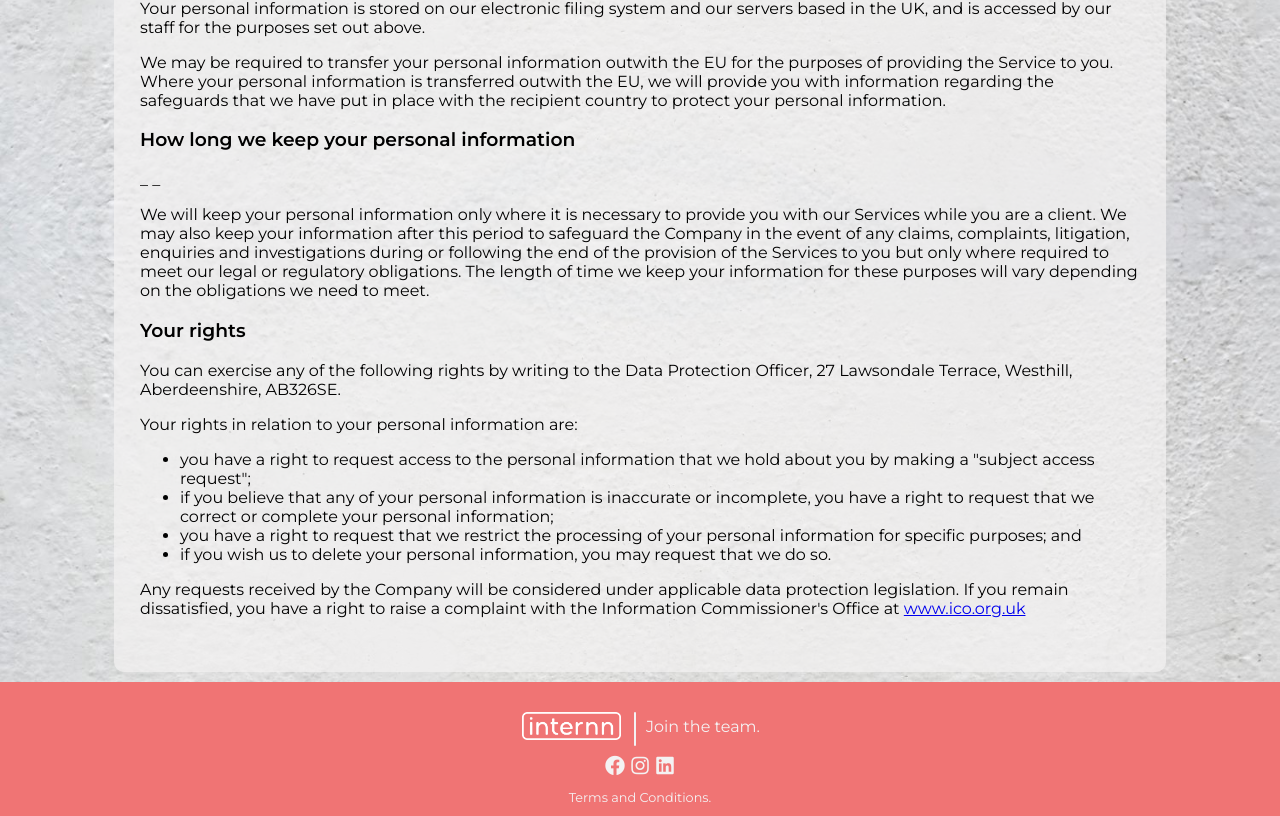
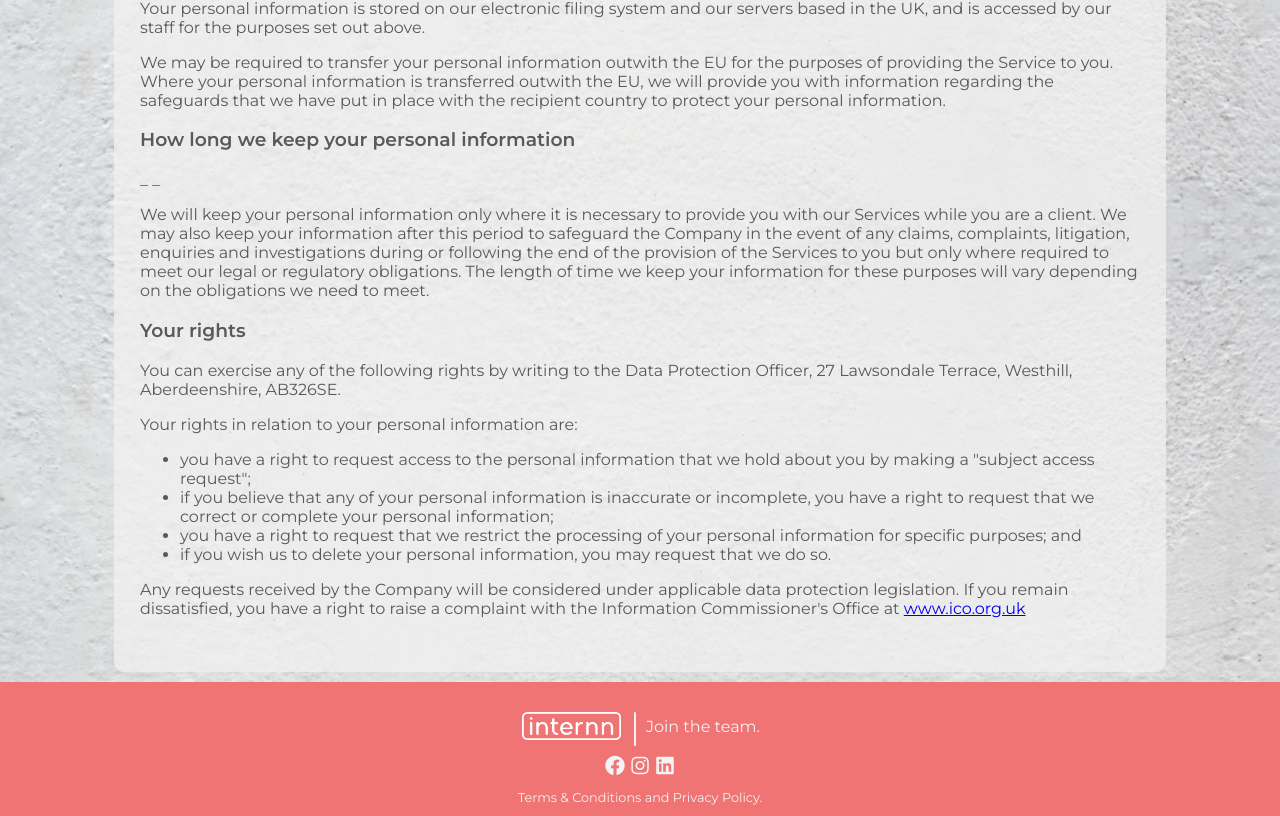
Before and after one commit to SamKelsey/internn-react-app, a React (Create React App) app: page /terms-and-conditions in a window 1280 px wide. Shown: the part 8311-9127 px from the top of the page. Built offline with nearby package versions, Linux system fonts and the light colour scheme.

Commit message:
Updated footer button and changed font color.

```diff
--- a/src/components/Footer/Footer.jsx
+++ b/src/components/Footer/Footer.jsx
@@ -29,7 +29,7 @@ class Footer extends Component {
         </div>
         <div className="terms-link-wrapper">
           <Link to="/terms-and-conditions" className="terms-link">
-            Terms and Conditions.
+            Terms & Conditions and Privacy Policy.
           </Link>
         </div>
       </div>
--- a/src/components/Terms/terms.css
+++ b/src/components/Terms/terms.css
@@ -7,6 +7,7 @@
   font-family: "Montserrat", sans-serif;
   border-radius: 10px;
   background-color: rgba(244, 242, 243, 0.7);
+  color: #595959;
 }
 
 #section-terms-and-conditions h6 {
--- a/src/components/Terms/terms.scss
+++ b/src/components/Terms/terms.scss
@@ -9,6 +9,7 @@
   font-family: "Montserrat", sans-serif;
   border-radius: 10px;
   background-color: $sigWhiteOpaque;
+  color: $sigGrey;
 
   h6 {
     font-size: 1rem;
```
Also changed, not shown: 1 other file (tests, documents, lock files or other folders).
